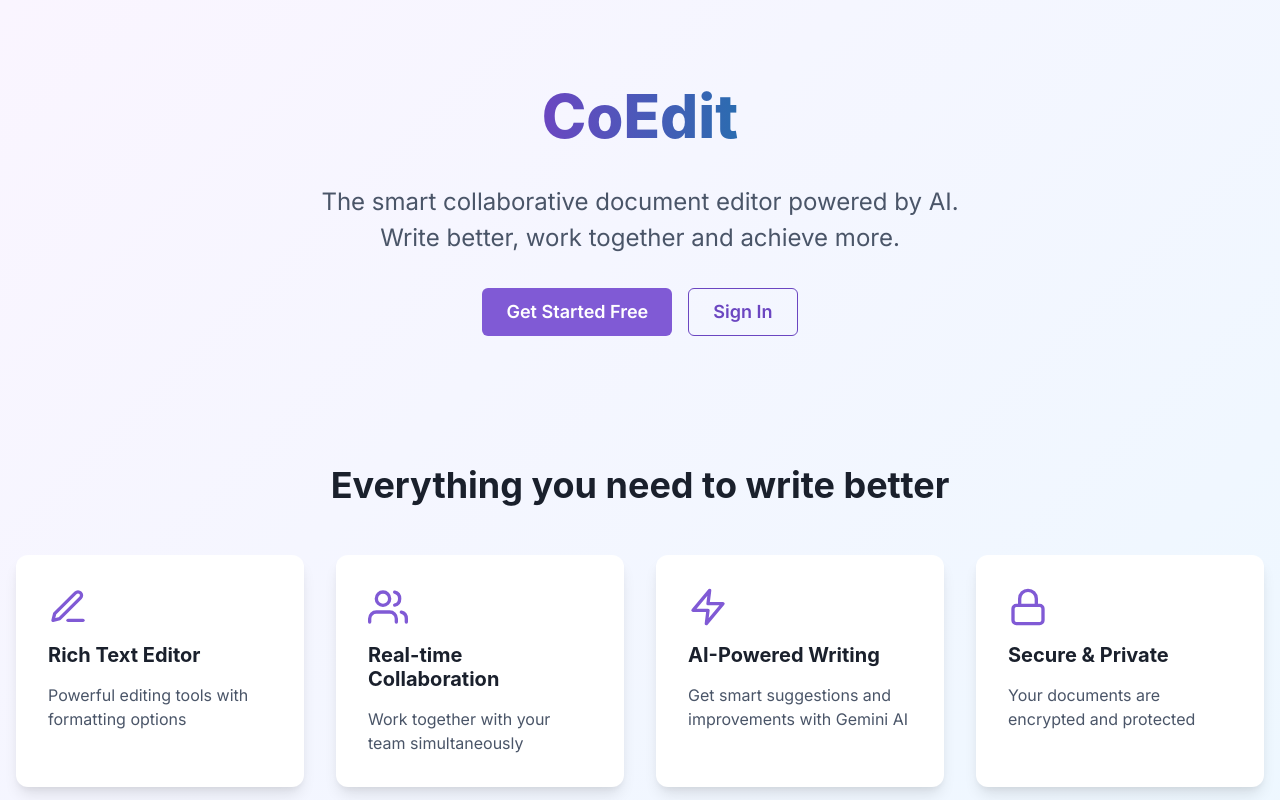
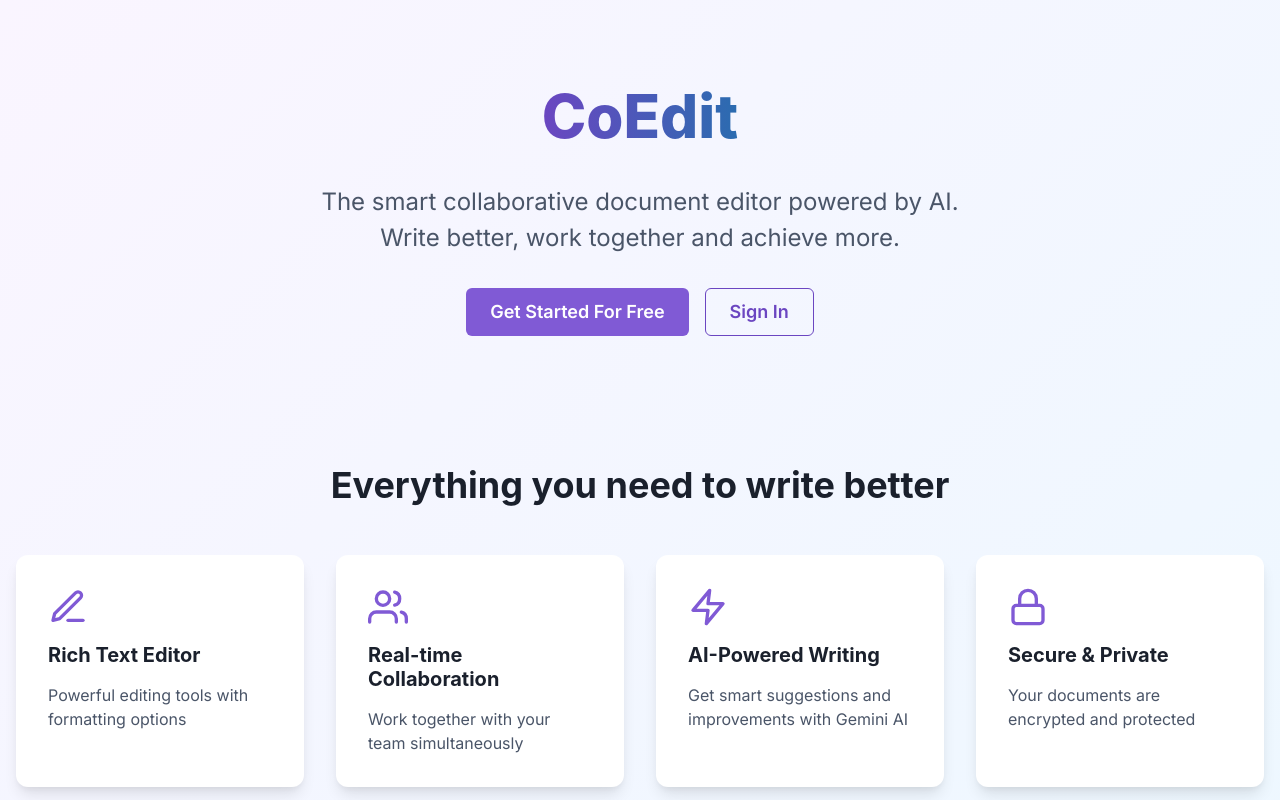
Before and after one commit to sandeep-001488/CoEditDocuments, a Next.js app in the folder client/: page / in a window 1280 px wide. Shown: the top 800 px of the page. Built offline with nearby package versions, Linux system fonts and the light colour scheme.

Commit message:
updated home page

```diff
--- a/client/src/app/page.js
+++ b/client/src/app/page.js
@@ -74,7 +74,7 @@
               }}
               transition="all 0.2s"
             >
-              Get Started Free
+              Get Started For Free
             </Button>
             <Button
               size="lg"
```
